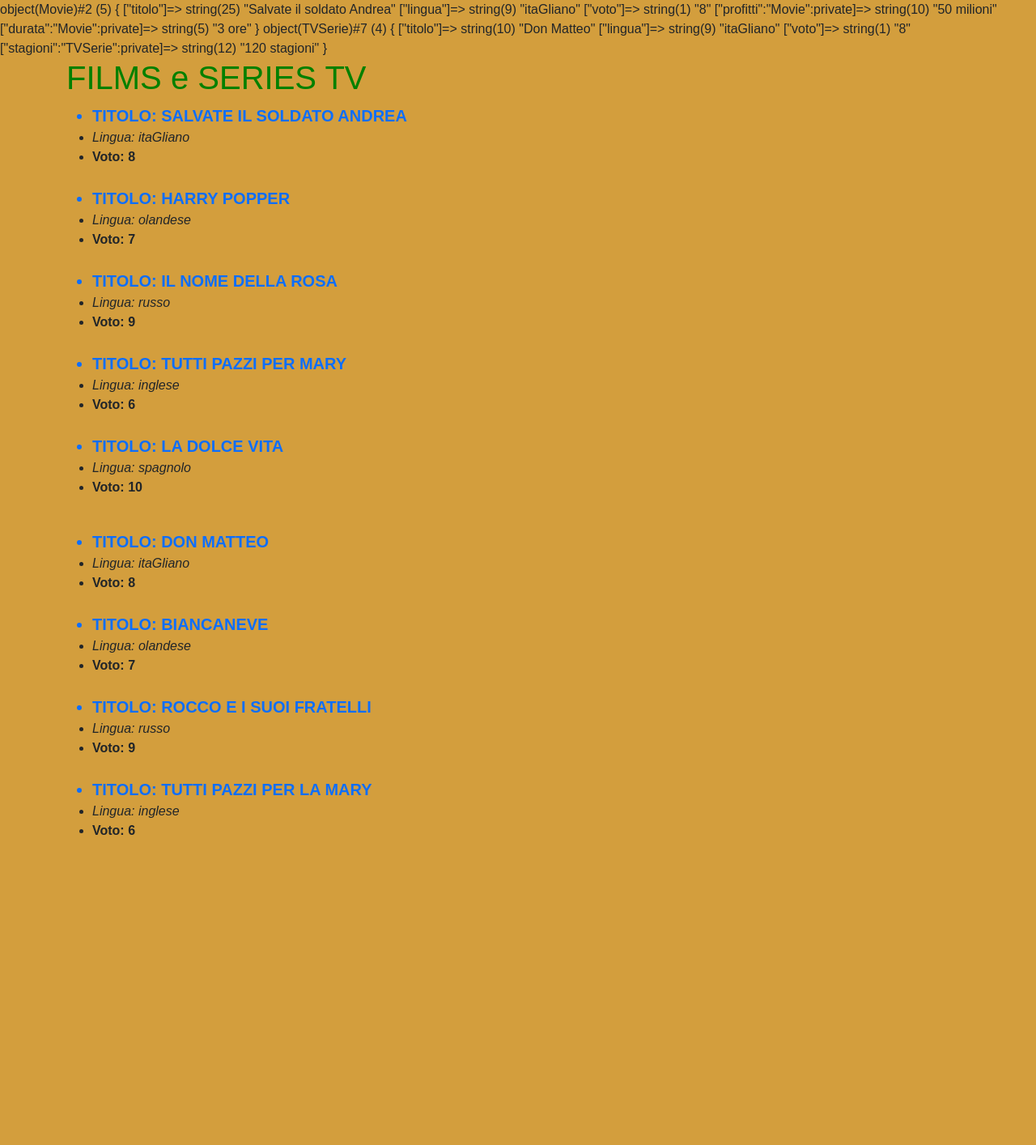
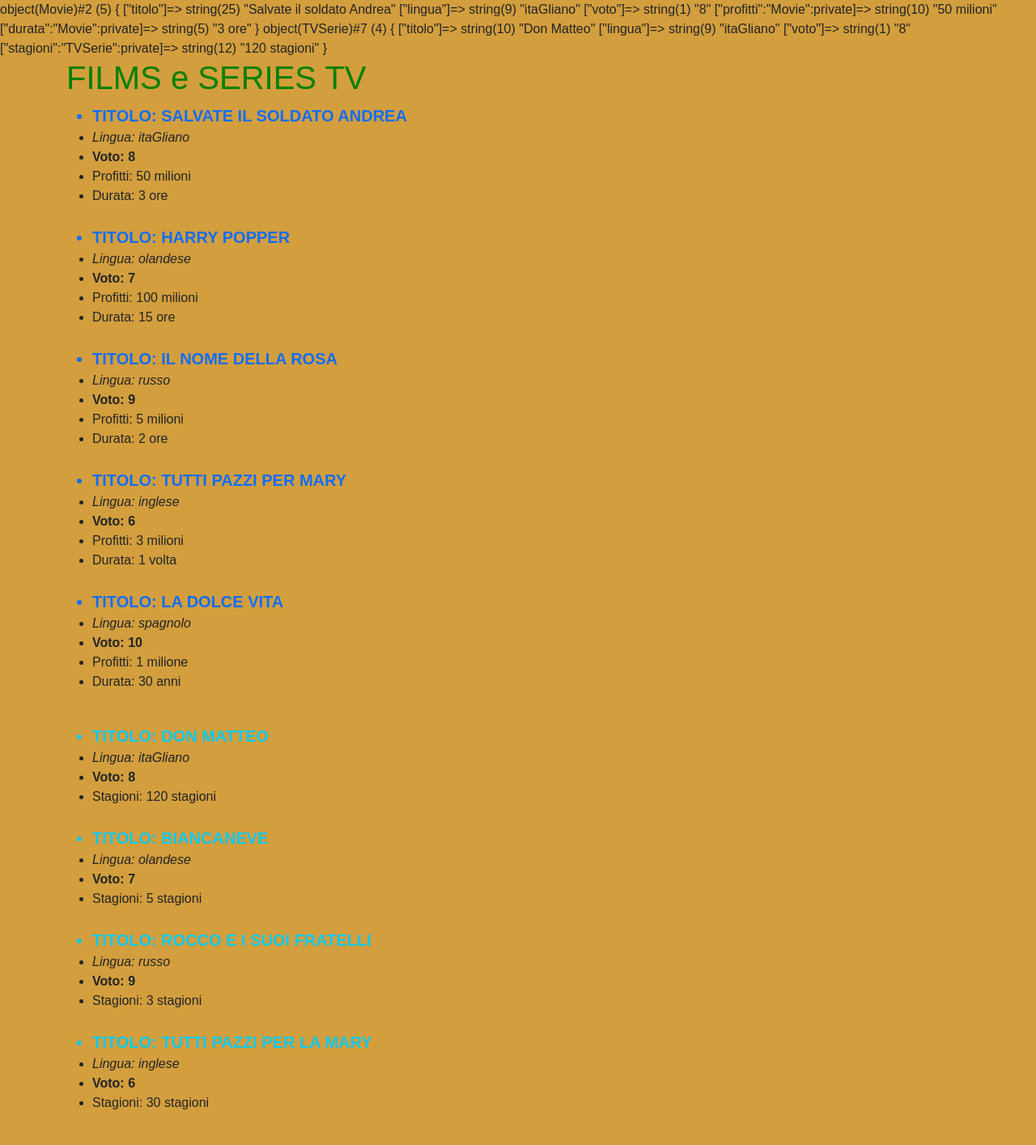
Before and after one commit to bonvi83/php-oop-1, a PHP site: page / in a window 1280 px wide. Shown: the whole page at 81% size. Before the commit the page ends 1031 px from the top, so only its background shows below. Run offline with PHP 8.4, Linux system fonts and the light colour scheme; data that the repository does not hold is empty.

Commit message:
fixed error stampa nel DOM

```diff
--- a/index.php
+++ b/index.php
@@ -23,27 +23,28 @@
     <div class="container">
         <h1>FILMS e SERIES TV</h1>
 
-        <!-- ciclo for dell'arrey -->
+        <!-- ciclo for dell'arrey Movie -->
         <ul>
             <?php foreach($movies as $movie) : ?>
                 <li class="text-uppercase fs-5 fw-bold text-primary"> Titolo: <?= $movie->titolo ?> </li>
                 <li class="fst-italic"> Lingua: <?= $movie->lingua ?> </li>
                 <li class="fw-bold"> Voto: <?= $movie->voto ?> </li>
-                <?php if($production instanceof Movie): ?>
-                <li> Profitti: <?= $movie->profitti ?> </li>
-                <li> Durata: <?= $movie->durata ?> </li>
+                <?php if($movie instanceof Movie): ?>
+                <li> Profitti: <?= $movie->getProfitti(); ?> </li>
+                <li> Durata: <?= $movie->getDurata(); ?> </li>
                 <?php endif; ?>
                 <br>
             <?php endforeach; ?>
         </ul>
 
+        <!-- ciclo for dell'arrey TESerie -->
         <ul>
             <?php foreach($seriestv as $serietv) : ?>
-                <li class="text-uppercase fs-5 fw-bold text-primary"> Titolo: <?= $serietv->titolo ?> </li>
+                <li class="text-uppercase fs-5 fw-bold text-info"> Titolo: <?= $serietv->titolo ?> </li>
                 <li class="fst-italic"> Lingua: <?= $serietv->lingua ?> </li>
                 <li class="fw-bold"> Voto: <?= $serietv->voto ?> </li>
-                <?php if($production instanceof TVSereie): ?>
-                <li> Stagioni: <?= $serietv->stagioni ?> </li>
+                <?php if($serietv instanceof TVSerie): ?>
+                <li> Stagioni: <?= $serietv->getStagioni(); ?> </li>
                 <?php endif; ?>
                 <br>
             <?php endforeach; ?>
```
